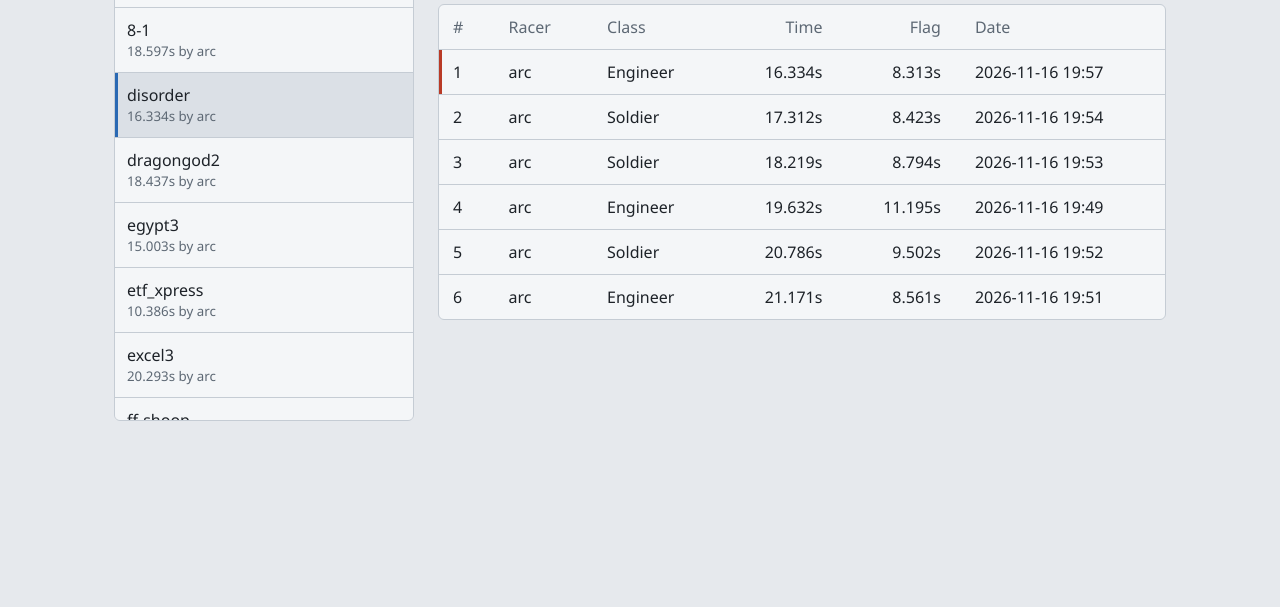
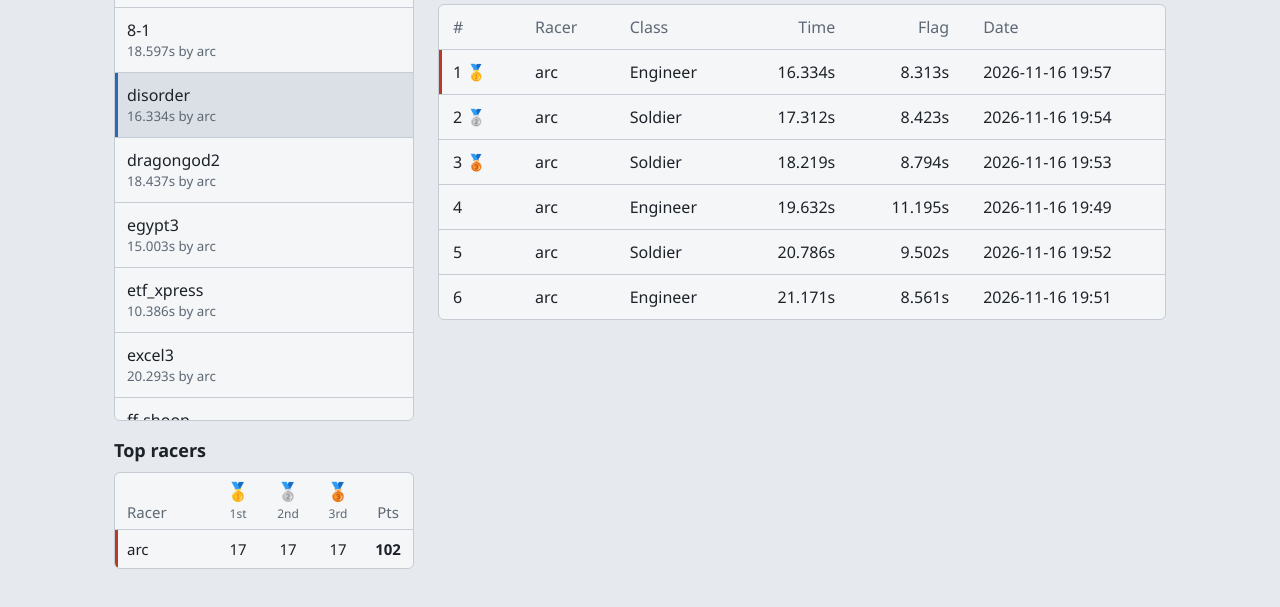
Before and after one commit to Arcmaps/qwtf-race, a plain HTML site: page powershell/index.html in a window 1280 px wide. Shown: the part 323-930 px from the top of the page. Before the commit the page ends 800 px from the top, so only its background shows below. Drawn offline with Linux system fonts and the light colour scheme.

Commit message:
Add files via upload

```diff
--- a/powershell/index.html
+++ b/powershell/index.html
@@ -36,6 +36,17 @@ tbody tr+tr td{border-top:1px solid var(--line)}
 tbody tr:first-child td:first-child{box-shadow:inset 3px 0 var(--red)}
 .r{text-align:right}
 .msg{padding:16px;color:var(--mute)}
+#racers{margin-top:16px}
+#racers h3{margin:0 0 8px;font-size:18px;font-weight:600}
+#racers .wrap{max-height:42vh;overflow:auto}
+#racers table{table-layout:fixed;font-size:15px}
+#racers th,#racers td{padding:8px 6px;text-align:center}
+#racers th:first-child,#racers td:first-child{text-align:left;padding-left:12px;overflow:hidden;text-overflow:ellipsis}
+#racers th{line-height:1.2;vertical-align:bottom}
+#racers th:not(:first-child){width:50px}
+#racers th span{display:block;font-size:18px}
+#racers th small{font-size:12px;font-weight:500}
+#racers td.p{font-weight:600}
 </style>
 </head>
 <body>
@@ -47,6 +58,10 @@ tbody tr:first-child td:first-child{box-shadow:inset 3px 0 var(--red)}
   <nav>
     <input id="q" type="search" placeholder="Find a map" aria-label="Find a map" autocomplete="off">
     <ul id="maps"></ul>
+    <section id="racers" aria-label="Top racers">
+      <h3>Top racers</h3>
+      <div class="wrap"><div id="racerBoard" class="msg">Loading racers…</div></div>
+    </section>
   </nav>
   <section>
     <div id="champ"></div>
@@ -56,6 +71,9 @@ tbody tr:first-child td:first-child{box-shadow:inset 3px 0 var(--red)}
 <script>
 const $ = s => document.querySelector(s);
 let index = [], current = null;
+const MEDALS = ["🥇", "🥈", "🥉"];
+const POINTS = [3, 2, 1];   // points for 1st, 2nd, 3rd place on a map
+const pending = {}, done = {};
 
 function el(tag, text, cls) {
   const e = document.createElement(tag);
@@ -73,6 +91,48 @@ function ago(iso) {
   if (sec < 5400) return Math.round(sec / 60) + " min ago";
   if (sec < 129600) return Math.round(sec / 3600) + " h ago";
   return Math.round(sec / 86400) + " days ago";
+}
+function loadMap(entry) {
+  return pending[entry.map] || (pending[entry.map] = getJSON("data/" + entry.file).then(d => (done[entry.map] = d)));
+}
+function renderRacers() {
+  const tally = new Map();
+  for (const m of index) {
+    const d = done[m.map];
+    if (!d) continue;
+    (d.records || []).slice(0, 3).forEach((r, i) => {
+      const name = String(r.racer);
+      const t = tally.get(name) || { name, medals: [0, 0, 0], pts: 0 };
+      t.medals[i]++;
+      t.pts += POINTS[i];
+      tally.set(name, t);
+    });
+  }
+  const rows = [...tally.values()].sort((a, b) =>
+    b.pts - a.pts || b.medals[0] - a.medals[0] || b.medals[1] - a.medals[1] ||
+    b.medals[2] - a.medals[2] || a.name.localeCompare(b.name));
+  const box = $("#racerBoard");
+  if (!rows.length) { box.className = "msg"; box.textContent = "No podium finishes yet."; return; }
+  const t = el("table"), hr = el("tr");
+  hr.append(el("th", "Racer"));
+  ["1st", "2nd", "3rd"].forEach((label, i) => {
+    const th = el("th");
+    th.append(el("span", MEDALS[i]), el("small", label));
+    hr.append(th);
+  });
+  const pth = el("th", "Pts");
+  pth.title = "Total points: " + POINTS.join(" / ") + " for 1st / 2nd / 3rd";
+  hr.append(pth);
+  const thead = el("thead"); thead.append(hr); t.append(thead);
+  const tb = el("tbody");
+  for (const r of rows) {
+    const tr = el("tr"), name = el("td", r.name);
+    name.title = r.name;
+    tr.append(name, el("td", r.medals[0]), el("td", r.medals[1]), el("td", r.medals[2]), el("td", r.pts, "p"));
+    tb.append(tr);
+  }
+  t.append(tb);
+  box.className = ""; box.replaceChildren(t);
 }
 async function getJSON(path) {
   const r = await fetch(path + "?t=" + Date.now());
@@ -103,7 +163,7 @@ async function select(map) {
   const champ = $("#champ"), board = $("#board");
   champ.replaceChildren();
   try {
-    const d = await getJSON("data/" + entry.file);
+    const d = await loadMap(entry);
     const recs = d.records || [];
     champ.append(el("h2", map));
     if (!recs.length) { board.className = "msg"; board.textContent = "No completions yet. Type race in game to set the first record."; return; }
@@ -115,9 +175,9 @@ async function select(map) {
     th.append(hr);
     t.append(th);
     const tb = el("tbody");
-    for (const r of recs) {
+    for (const [i, r] of recs.entries()) {
       const tr = el("tr");
-      tr.append(el("td", r.rank), el("td", r.racer), el("td", r["class"]), el("td", fmt(r.time), "r"), el("td", r.split > 0 ? fmt(r.split) : "–", "r"), el("td", r.date));
+      tr.append(el("td", r.rank + (MEDALS[i] ? " " + MEDALS[i] : "")), el("td", r.racer), el("td", r["class"]), el("td", fmt(r.time), "r"), el("td", r.split > 0 ? fmt(r.split) : "–", "r"), el("td", r.date));
       tb.append(tr);
     }
     t.append(tb);
@@ -137,6 +197,7 @@ async function refresh(first) {
       current = decodeURIComponent(location.hash.slice(1)) || (newest && newest.map);
     }
     renderList();
+    Promise.allSettled(index.map(loadMap)).then(renderRacers);
     if (current && index.some(m => m.map === current)) await select(current);
     else if (!index.length) $("#board").textContent = "No records yet.";
   } catch (e) {
@@ -146,5 +207,21 @@ async function refresh(first) {
 $("#q").addEventListener("input", renderList);
 refresh(true);
 </script>
+<!-- Default Statcounter code for QWTF Chronicles
+https://qwtf.org/ -->
+<script>
+var sc_project=12881321;
+var sc_invisible=1;
+var sc_security="7509a16b";
+</script>
+<script src="https://www.statcounter.com/counter/counter.js"
+async></script>
+<noscript><div class="statcounter"><a title="Web Analytics"
+href="https://statcounter.com/" target="_blank"><img
+class="statcounter"
+src="https://c.statcounter.com/12881321/0/7509a16b/1/"
+alt="Web Analytics"
+referrerPolicy="no-referrer-when-downgrade"></a></div></noscript>
+<!-- End of Statcounter Code -->
 </body>
 </html>
```
